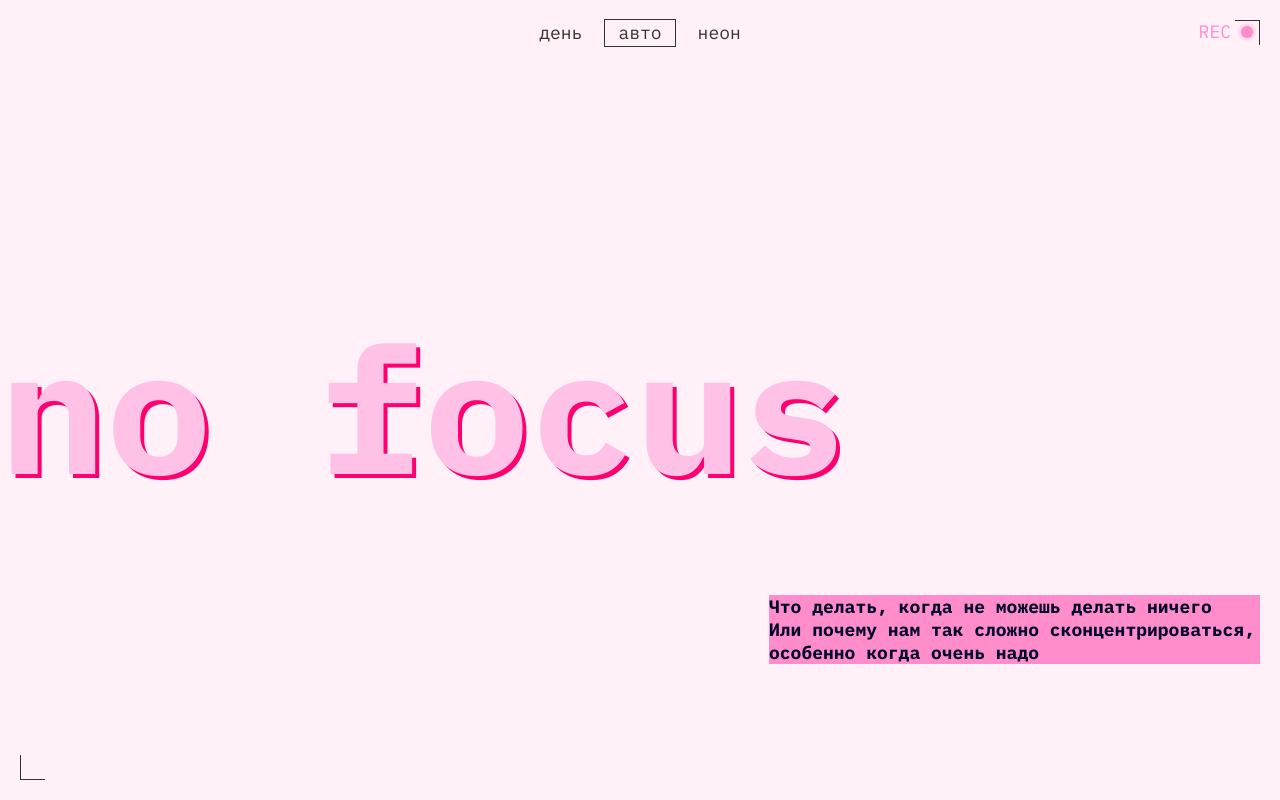
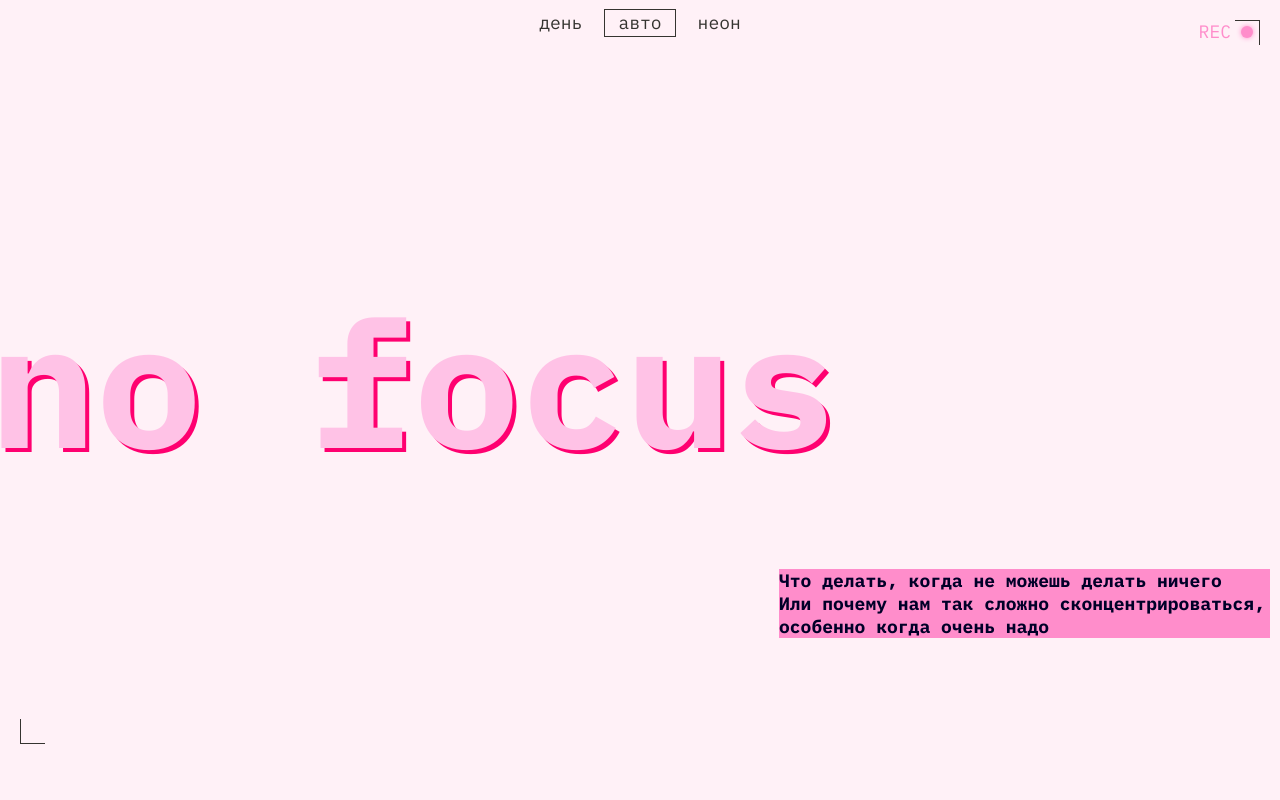
Before and after one commit to miakarnewot/slozhno-sosredotochitsya, a plain HTML site: page index.html in a window 1280 px wide. Shown: the top 800 px of the page. Drawn offline with Linux system fonts and the light colour scheme.

Commit message:
bugfix v1

```diff
--- a/styles/light.css
+++ b/styles/light.css
@@ -12,6 +12,7 @@
   --title-color: #FFC2E6;
   --accent-color: #FF8DCB;
   --text-color: #353430;
+  --subtitle-color: #353430;
   --title-shadow-color: #ff0070;
   --main-text-color: #353430;
   --decorated-color: #353430;
--- a/styles/style.css
+++ b/styles/style.css
@@ -13,8 +13,8 @@
   display: grid;
   position: relative;
   grid-template-rows: 1fr auto;
-  padding: 20px;
-  min-height: 100vh;
+  padding: 10px;
+  height: 100%;
 }
 
 .decorated-zone::after,
@@ -129,8 +129,6 @@
   font-size: var(--main-font-size);
 }
 
-
-/* -------блок main----------- */
 
 .main {
   display: flex;
```
